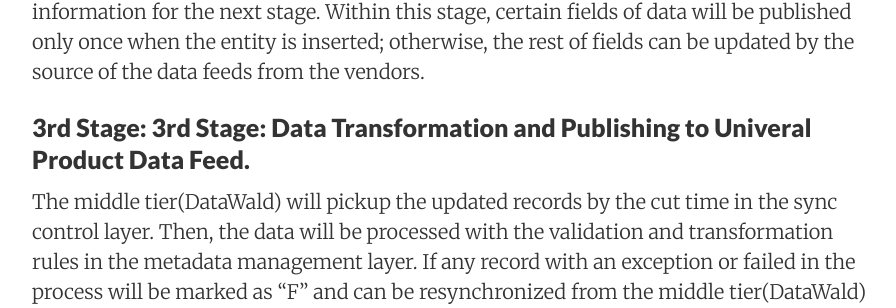
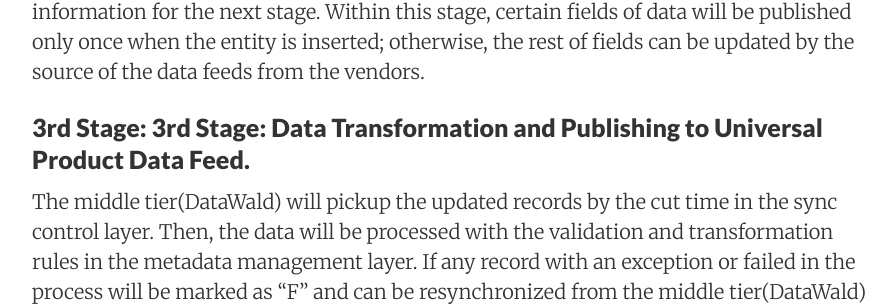
Before and after one commit to ideabosque/ideabosque.github.io, a Jekyll site: the page built from _posts/2019-09-30-Vendors-Product-Data-Feed-Publishing-Workflow.md, in a window 1280 px wide and 900 px high, scrolled down 2957 px. Shown: the part 148-456 px from the top of the window, without its empty margins (188-1084 px from the left). Built offline with Jekyll 4.4.1, drawn with Linux system fonts in a browser that asks for light colours; comment, search, counter and statistics services are not loaded; some of the changed text lies outside the part shown.

Commit message:
Updated.

```diff
--- a/_posts/2019-09-30-Vendors-Product-Data-Feed-Publishing-Workflow.md
+++ b/_posts/2019-09-30-Vendors-Product-Data-Feed-Publishing-Workflow.md
@@ -44,7 +44,7 @@ Periodically, the middle tier(DataWald) retrieves the data from the staging tabl
 
 After the data is placed in ERP(NetSuite), a CSR can work on the data with the addtional information for the next stage.  Within this stage, certain fields of data will be published only once when the entity is inserted; otherwise, the rest of fields can be updated by the source of the data feeds from the vendors.
 
-### 3rd Stage: 3rd Stage: Data Transformation and Publishing to Univeral Product Data Feed.
+### 3rd Stage: 3rd Stage: Data Transformation and Publishing to Universal Product Data Feed.
 The middle tier(DataWald) will pickup the updated records by the cut time in the sync control layer.  Then, the data will be processed with the validation and transformation rules in the metadata management layer.  If any record with an exception or failed in the process will be marked as "F" and can be resynchronized from the middle tier(DataWald) with the proper correction; otherwise, it will be synchronized to the target table, "universal_products"(AWS DynamoDB) for the universal product data feed.
 
 ![3rd Stage](/images/2019-10-02_13-52-29.png)
```
Also changed, not shown: other parts of _posts/2019-09-30-Vendors-Product-Data-Feed-Publishing-Workflow.md (+1 -1 lines).
